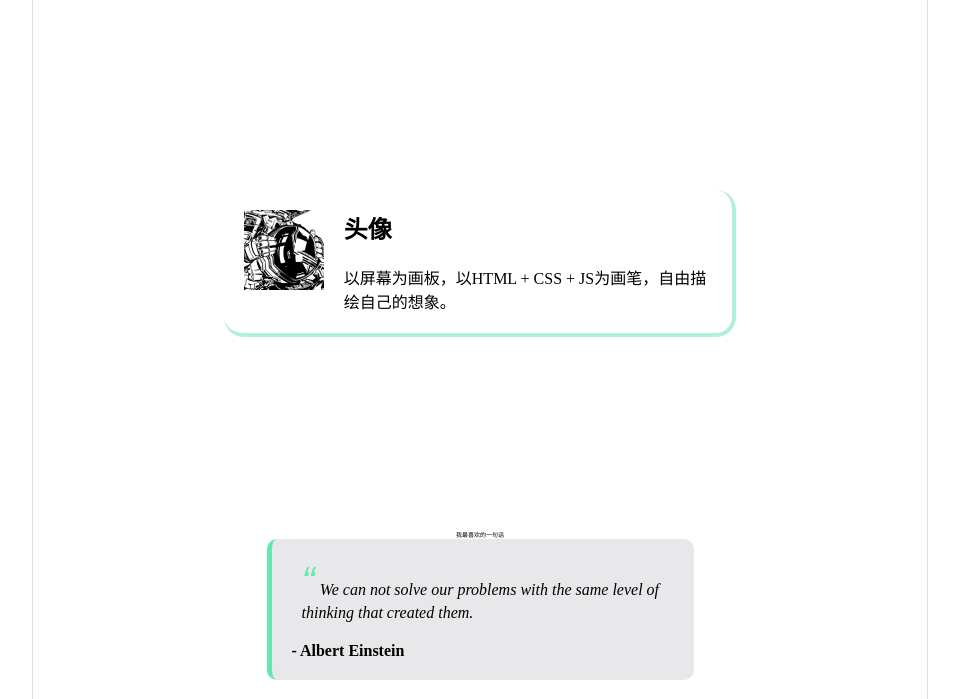
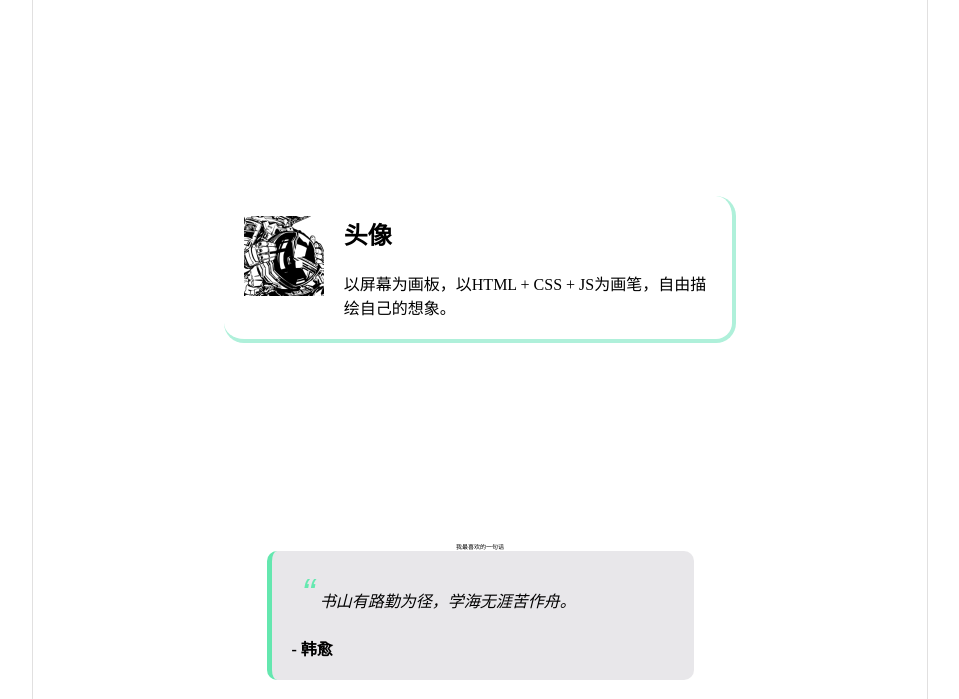
Before and after one commit to zszdmzmm1/zszdmzmm1.github.io, a plain HTML site: page index.html in a window 1280 px wide. Shown: the part 101-800 px from the top of the page, without its empty margins (160-1119 px from the left). Drawn offline with Linux system fonts and the light colour scheme.

Commit message:
修改内容

```diff
--- a/index.html
+++ b/index.html
@@ -28,8 +28,8 @@
         <footer>
             <p class="f_title">我最喜欢的一句话</p>
             <div>
-                <p class="sentence">We can not solve our problems with the same level of thinking that created them.</p>
-                <p class="s_by">- Albert Einstein</p>
+                <p class="sentence">书山有路勤为径，学海无涯苦作舟。</p>
+                <p class="s_by">- 韩愈</p>
             </div>
         </footer>
     </div>
--- a/resume/css/resume2.css
+++ b/resume/css/resume2.css
@@ -104,7 +104,6 @@ body {
     margin-bottom: 0;
 }
 
-.section__list-item,
 .details .skills__item {
     display: flex;
     justify-content: space-between;
```
